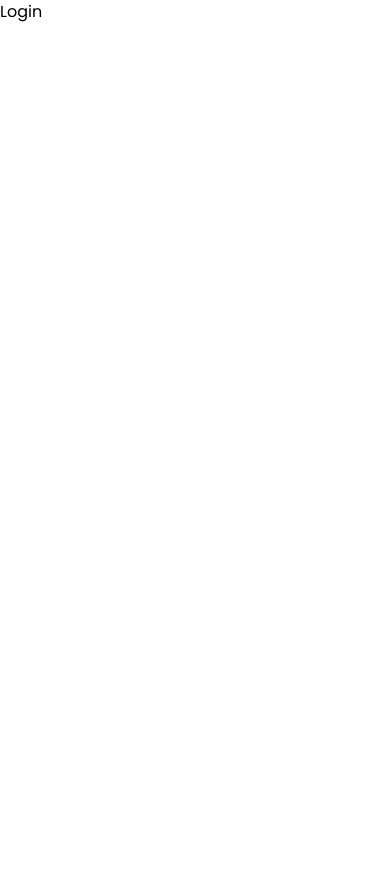
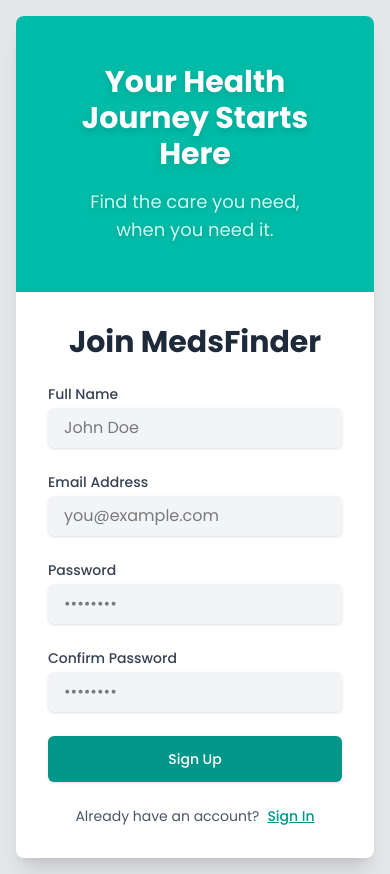
Before and after one commit to sayeedmunees/medsfinder, a React (Vite) app: page /login in a window 390 px wide. Before the commit the page ends 844 px from the top, so only its background shows below. Built offline with nearby package versions, Linux system fonts and the light colour scheme.

Commit message:
Made user side responsive

```diff
--- a/src/user/components/Login.jsx
+++ b/src/user/components/Login.jsx
@@ -1,9 +1,106 @@
-import React from 'react'
+import React from "react";
 
 const Login = () => {
   return (
-    <div>Login</div>
-  )
-}
+    <>
+      <main className="grow flex items-center justify-center p-4 md:p-8 bg-gray-200">
+        <div className="flex flex-col lg:flex-row bg-white rounded-lg shadow-xl overflow-hidden max-w-4xl w-full">
+          <div className="lg:w-1/2 relative bg-teal-500 flex items-center justify-center p-8 lg:p-0">
+            <div className="relative z-10 text-white text-center p-4">
+              <h2 className="text-3xl md:text-4xl font-bold mb-4 drop-shadow-md">
+                Your Health Journey Starts Here
+              </h2>
+              <p className="text-lg text-teal-100 drop-shadow-sm">
+                Find the care you need, when you need it.
+              </p>
+            </div>
+          </div>
+          <div className="lg:w-1/2 p-8 md:p-12 flex flex-col justify-center">
+            <h3 className="text-3xl font-bold text-gray-800 mb-6 text-center">
+              Join MedsFinder
+            </h3>
+            <form className="space-y-6">
+              <div>
+                <label
+                  className="block text-sm font-medium text-gray-700 "
+                  htmlFor="name"
+                >
+                  Full Name
+                </label>
+                <input
+                  className="mt-1 block w-full rounded-md border-gray-300 shadow-sm px-4 py-2 focus:outline-teal-500 bg-gray-100"
+                  id="name"
+                  name="name"
+                  placeholder="John Doe"
+                  type="text"
+                />
+              </div>
+              <div>
+                <label
+                  className="block text-sm font-medium text-gray-700 "
+                  for="email"
+                >
+                  Email Address
+                </label>
+                <input
+                  className="mt-1 block w-full rounded-md border-gray-300 shadow-sm px-4 py-2 focus:outline-teal-500 bg-gray-100"
+                  id="email"
+                  name="email"
+                  placeholder="you@example.com"
+                  type="email"
+                />
+              </div>
+              <div>
+                <label
+                  className="block text-sm font-medium text-gray-700 "
+                  htmlFor="password"
+                >
+                  Password
+                </label>
+                <input
+                  className="mt-1 block w-full rounded-md border-gray-300 shadow-sm px-4 py-2 focus:outline-teal-500 bg-gray-100 "
+                  id="password"
+                  name="password"
+                  placeholder="••••••••"
+                  type="password"
+                />
+              </div>
+              <div>
+                <label
+                  className="block text-sm font-medium text-gray-700 dark:text-gray-300"
+                  for="confirm-password"
+                >
+                  Confirm Password
+                </label>
+                <input
+                  className="mt-1 block w-full rounded-md border-gray-300 shadow-sm px-4 py-2 focus:outline-teal-500 bg-gray-100"
+                  id="confirm-password"
+                  name="confirm-password"
+                  placeholder="••••••••"
+                  type="password"
+                />
+              </div>
+              <button
+                className="w-full py-3 px-4 border border-transparent rounded-md shadow-sm text-sm font-medium text-white bg-teal-600 hover:bg-teal-700 transition-colors"
+                type="submit"
+              >
+                Sign Up
+              </button>
+            </form>
+            <p className="mt-6 text-center text-sm text-gray-600 ">
+              Already have an account?
+              <a
+                className="font-medium text-teal-600 hover:text-teal-700 transition-colors ml-2 underline"
+                href="#"
+              >
+                Sign In
+              </a>
+            </p>
+          </div>
+        </div>
+      </main>
+    </>
+  );
+};
 
-export default Login
+export default Login;
--- a/src/user/pages/HomePage.jsx
+++ b/src/user/pages/HomePage.jsx
@@ -6,6 +6,7 @@
 import { Link } from "react-router-dom";
 import { LuMapPin } from "react-icons/lu";
 import { FaMagnifyingGlass } from "react-icons/fa6";
+import { MdExpandMore } from "react-icons/md";
 
 const HomePage = () => {
   const medicineItems = [
@@ -94,7 +95,7 @@
             <div className="flex items-center p-2 w-[90%]">
               <LuMapPin className="text-2xl text-gray-500" />
               <select className="p-2 appearance-none border-none outline-none rounded-md text-gray-700 bg-white focus:border-teal-500 focus:ring-2 focus:ring-teal-200 cursor-pointer w-full">
-                <option value="" defaultValue disabled hidden>
+                <option defaultValue hidden>
                   Select Location
                 </option>
                 <option className="border-none outline-none" value="Edapally">
@@ -104,6 +105,7 @@
                 <option value="Kalamassery">Kalamassery</option>
                 <option value="Palarivattam">Palarivattam</option>
               </select>
+              <MdExpandMore className="text-2xl text-gray-500" />
             </div>
             <div className="w-[90%] md:h-8 border-b md:w-auto md:border-0 md:border-l border-gray-300 "></div>
             <input
--- a/src/user/pages/SearchPage.jsx
+++ b/src/user/pages/SearchPage.jsx
@@ -6,6 +6,7 @@
 import { FaMagnifyingGlass } from "react-icons/fa6";
 import { LuMapPin } from "react-icons/lu";
 import { FaBookmark, FaRegBookmark } from "react-icons/fa";
+import { MdExpandMore } from "react-icons/md";
 
 const SearchPage = () => {
   const medicine = {
@@ -74,11 +75,11 @@
             <div className="flex items-center p-2 w-[90%]">
               <LuMapPin className="text-2xl text-gray-500" />
 
-              <select className="p-2 border-none outline-none rounded-md text-gray-700 bg-white focus:border-teal-500 focus:ring-2 focus:ring-teal-200 cursor-pointer w-full">
+              <select className="p-2 border-none outline-none rounded-md text-gray-700 bg-white focus:border-teal-500 focus:ring-2 focus:ring-teal-200 cursor-pointer w-full" defaultValue="Kakkanad" >
                 <option className="border-none outline-none" value="Edapally">
                   Edapally
                 </option>
-                <option defaultValue value="Kakkanad">
+                <option value="Kakkanad">
                   Kakkanad
                 </option>
                 <option value="Kalamassery">Kalamassery</option>
@@ -108,12 +109,16 @@
                   src={medicine.imageURL}
                 />
                 <div className="text-gray-800 ">
-                  <h2 className="text-xl md:text-3xl font-bold">{medicine.title}</h2>
+                  <h2 className="text-xl md:text-3xl font-bold">
+                    {medicine.title}
+                  </h2>
                   <p className="text-xs md:text-lg text-gray-600 ">
                     Composition: {medicine.composition}
                   </p>
                   <div className="mt-4">
-                    <h4 className="text-sm md:text-lg font-semibold mb-2">Product Highlights</h4>
+                    <h4 className="text-sm md:text-lg font-semibold mb-2">
+                      Product Highlights
+                    </h4>
                     <ul className="list-disc list-inside space-y-1 text-xs  md:text-base text-gray-700 ">
                       {medicine.highlights.map((highlight, index) => {
                         return <li key={index}>{highlight}</li>;
```
